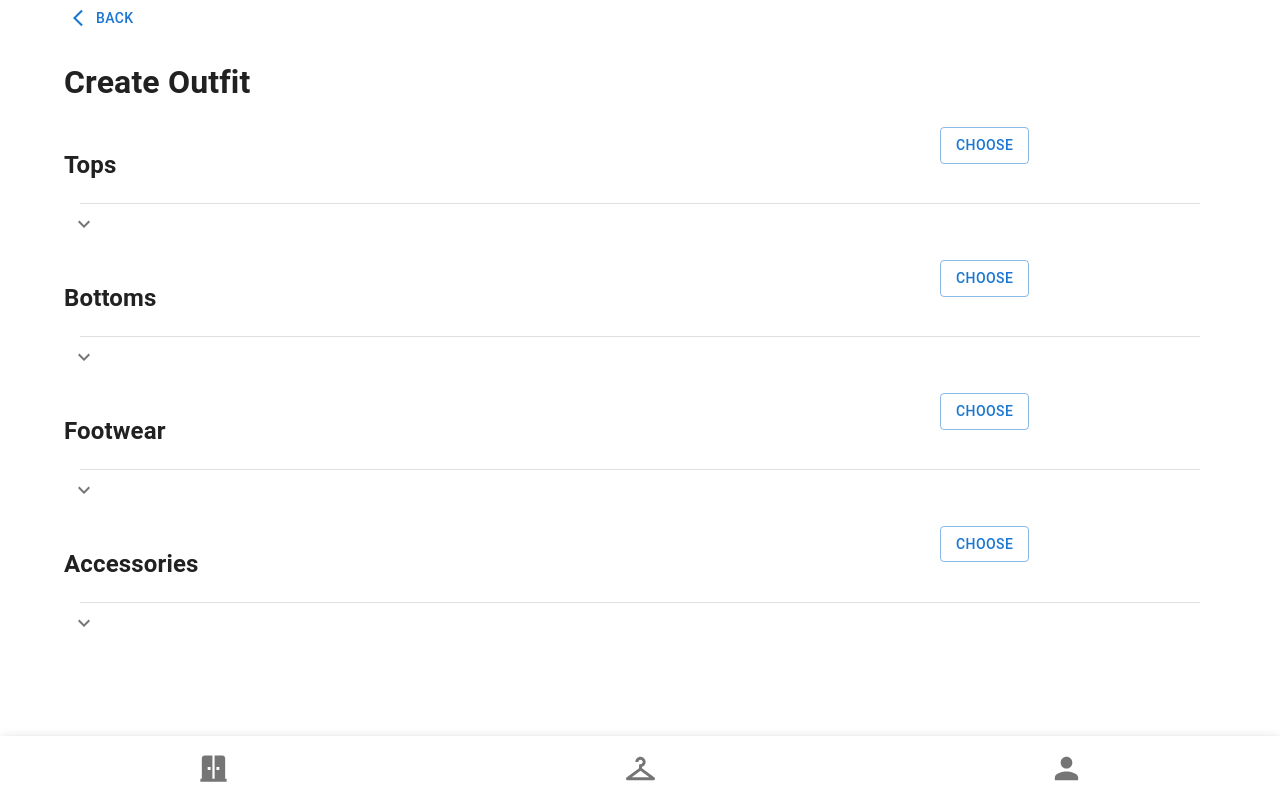
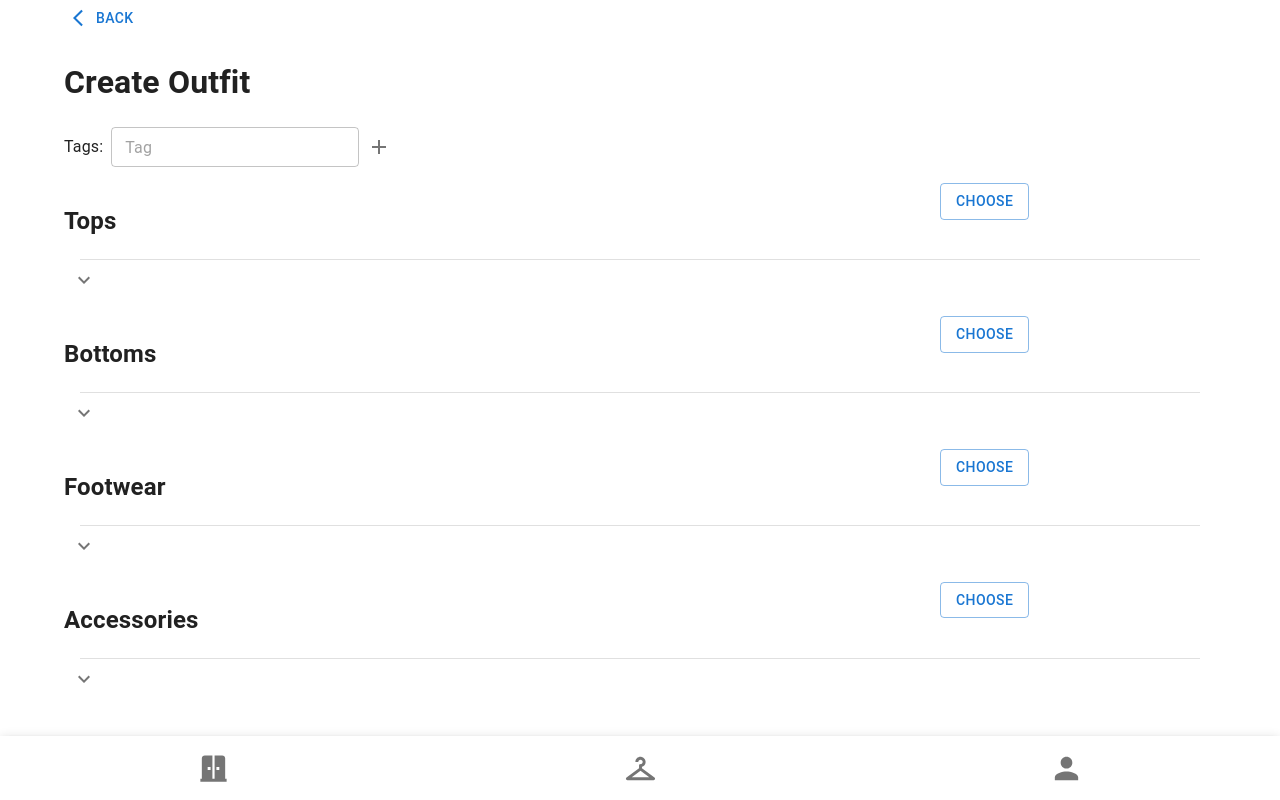
Before and after one commit to sghose16/hci-final, a React (Create React App) app: page /#/create-outfit in a window 1280 px wide. Built offline with nearby package versions, Linux system fonts and the light colour scheme.

Commit message:
tags for outfit

```diff
--- a/src/pages/outfit/CreateOutfit.js
+++ b/src/pages/outfit/CreateOutfit.js
@@ -17,6 +17,7 @@ function CreateOutfit() {
     footwear: [],
     accessories: [],
   });
+  const [tags, setTags] = useState([]);
 
   const handleClickCategory = (type) => {
     setChooseCategory(type);
@@ -42,7 +43,9 @@ function CreateOutfit() {
         <CreateOutfitOverview
           onClickCategory={handleClickCategory}
           onDelete={handleDeleteItems}
+          onEditTags={setTags}
           items={items}
+          tags={tags}
         />
       ) : (
         <CreateOutfitItemSelector
--- a/src/pages/outfit/CreateOutfitOverview.js
+++ b/src/pages/outfit/CreateOutfitOverview.js
@@ -3,6 +3,7 @@ import { ArrowBackIosNew } from "@mui/icons-material";
 import { Button, Grid } from "@mui/material";
 import { Link, useNavigate } from "react-router-dom";
 import ChooseItemsContainer from "../../components/ChooseItemsContainer";
+import TagsContainer from "../../components/TagsContainer";
 
 /**
  * displays the chosen items in all categories
@@ -18,6 +19,16 @@ function CreateOutfitOverview(props) {
     const oldItems = props.items[type];
     const newItems = oldItems.filter((a) => a.id !== item.id);
     props.onDelete(newItems, type);
+  };
+
+  const handleAddTag = (tag) => {
+    props.tags.push(tag);
+    props.onEditTags([...props.tags]);
+  };
+
+  const handleDeleteTag = (tag) => {
+    const newTags = props.tags.filter((item) => item != tag);
+    props.onEditTags(newTags);
   };
 
   // only display confirm button if there is at least one item added to the outfit
@@ -41,6 +52,18 @@ function CreateOutfitOverview(props) {
       <Grid container>
         <Grid item>
           <h1>Create Outfit</h1>
+        </Grid>
+      </Grid>
+
+      {/* tags section */}
+      <Grid container>
+        <Grid item>
+          <TagsContainer
+            edit={true}
+            tags={props.tags}
+            handleAddTag={handleAddTag}
+            handleDeleteTag={handleDeleteTag}
+          />
         </Grid>
       </Grid>
 
```
